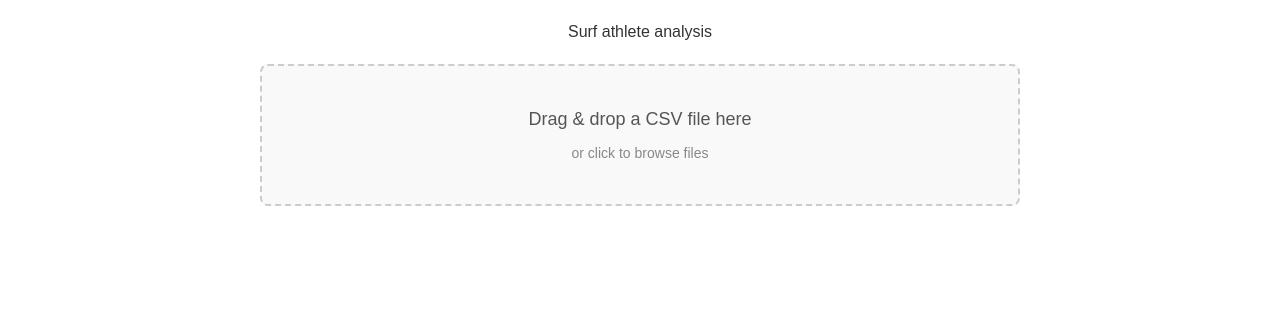
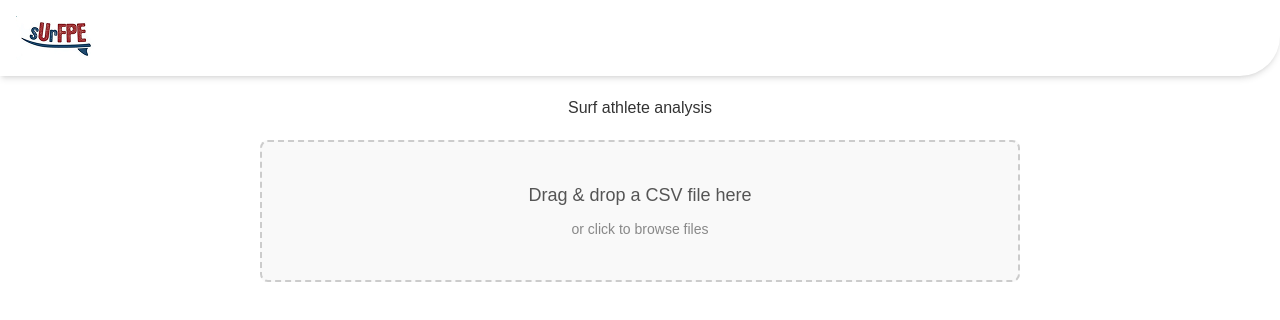
Before and after one commit to maduMelo/sUrFPE, a React (Vite) app in the folder frontend/: page / in a window 1280 px wide. Shown: the top 320 px of the page. Built offline with nearby package versions, Linux system fonts and the light colour scheme.

Commit message:
feat: add header component

```diff
--- a/frontend/src/App.tsx
+++ b/frontend/src/App.tsx
@@ -1,10 +1,13 @@
 import React from 'react';
-import FileUploader from './components/FileUploader';
+import FileUploader from './components/FileUploader/FileUploader';
+import { Header } from './components/Header/Header';
 import './App.css';
+
 
 const App: React.FC = () => {
   return (
     <div className="App">
+      <Header />
       <FileUploader />
     </div>
   );
--- /dev/null
+++ b/frontend/src/components/Header/Header.tsx
@@ -0,0 +1,11 @@
+import logo from "../../assets/logo.png";
+
+
+export const Header = () => {
+
+    return (
+        <header className="bg-white shadow-md p-4 rounded-br-[40px]">
+            <img src={logo} alt="sUrFPE logo" />
+        </header>
+    );
+};
```
Also changed, not shown: frontend/src/assets/logo.png (added), frontend/src/components/FileUploader/FileUploader.css (renamed from frontend/src/components/FileUploader.css), frontend/src/components/FileUploader/FileUploader.tsx (renamed from frontend/src/components/FileUploader.tsx).
